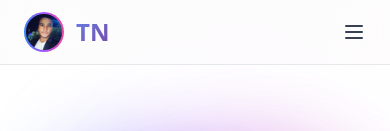
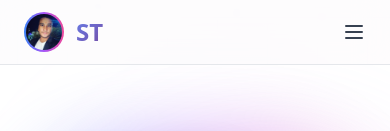
Before and after one commit to shiv-stack/portfolio_shivam, an Angular app: page / in a window 390 px wide. Shown: the top 131 px of the page. Built offline with nearby package versions, Linux system fonts and the light colour scheme.

Commit message:
updated nav

```diff
--- a/src/app/features/home/home.component.html
+++ b/src/app/features/home/home.component.html
@@ -446,7 +446,7 @@
 
     <div class="max-w-2xl mx-auto">
       <div class="flex flex-col gap-4">
-        <a data-aos="zoom-in" data-aos-delay="200" href="mailto:negitushar44@gmail.com"
+        <a data-aos="zoom-in" data-aos-delay="200" href="mailto:shivamthapa17199@gmail.com"
            class="px-8 py-5 bg-gradient-to-r from-blue-600 to-purple-600 text-white text-lg font-bold rounded-2xl hover:shadow-2xl transform hover:scale-105 transition-all duration-300 text-center">
           📧 shivamthapa171999&#64;gmail.com
         </a>
--- a/src/app/shared/navbar/navbar.component.html
+++ b/src/app/shared/navbar/navbar.component.html
@@ -9,7 +9,7 @@
                class="w-full h-full rounded-full object-cover">
         </div>
         <span class="text-2xl font-bold gradient-text hidden sm:block">Shivam Thapa</span>
-        <span class="text-2xl font-bold gradient-text sm:hidden">TN</span>
+        <span class="text-2xl font-bold gradient-text sm:hidden">ST</span>
       </a>
 
       <!-- Desktop Menu -->
```
